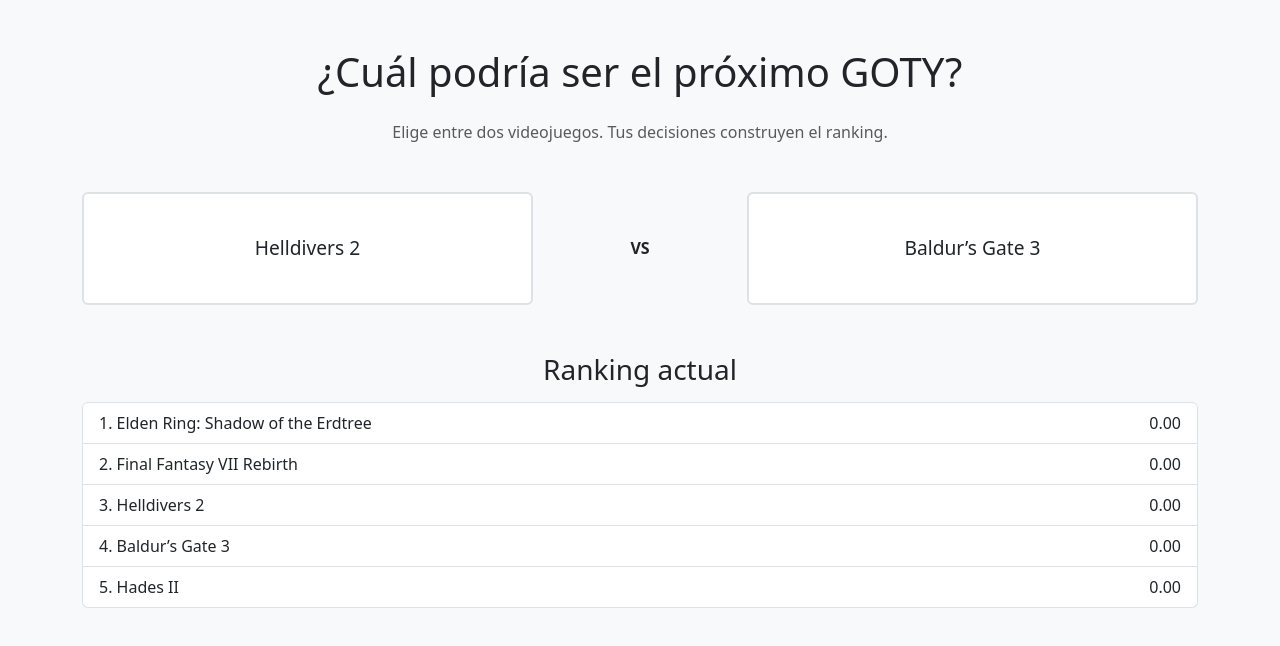
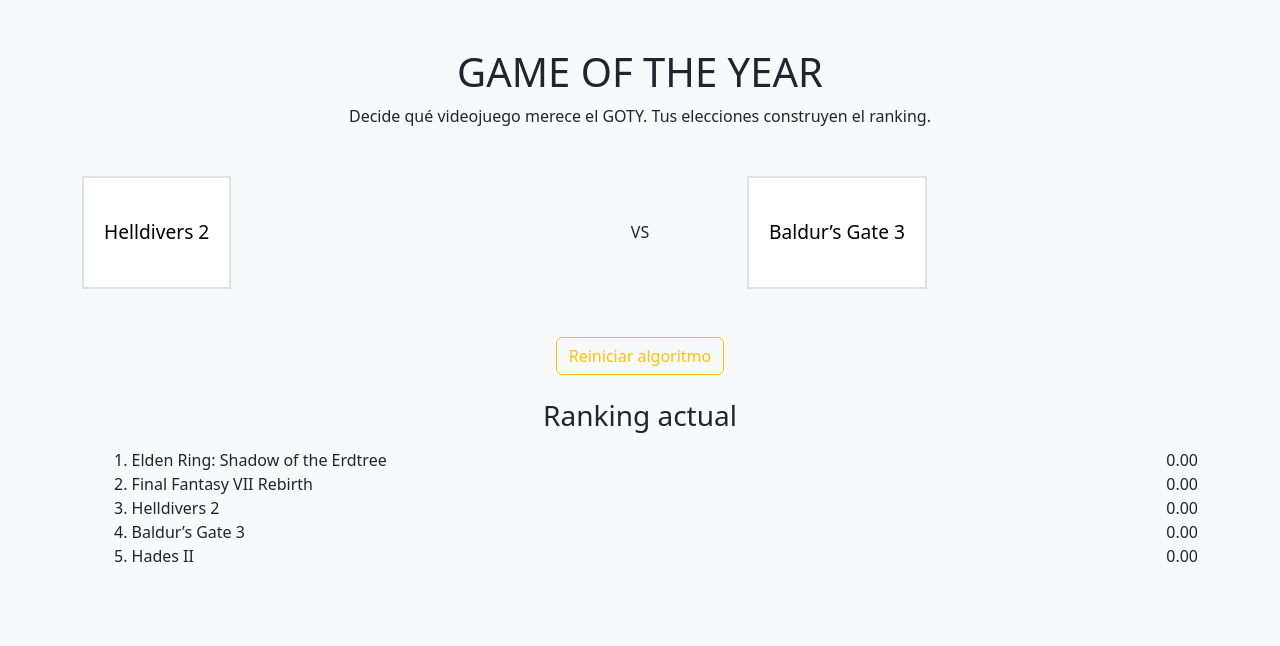
Before and after one commit to Diexx23/Algoritmo_GOTY, a plain HTML site: page index.html in a window 1280 px wide. Drawn offline with nearby package versions, Linux system fonts and the light colour scheme.

Commit message:
Update title and restructure HTML layout

```diff
--- a/index.html
+++ b/index.html
@@ -2,7 +2,7 @@
 <html lang="es">
 <head>
   <meta charset="UTF-8" />
-  <title>Predicción GOTY - Algoritmo A/B</title>
+  <title>Predicción GOTY | Algoritmo A/B</title>
 
   <!-- Bootstrap -->
   <link href="https://cdn.jsdelivr.net/npm/bootstrap@5.3.2/dist/css/bootstrap.min.css" rel="stylesheet">
@@ -12,30 +12,47 @@
 <body>
 
 <div class="container py-5">
-  <h1 class="text-center mb-4">¿Cuál podría ser el próximo GOTY?</h1>
 
-  <p class="text-center text-muted mb-5">
-    Elige entre dos videojuegos. Tus decisiones construyen el ranking.
-  </p>
+  <header class="text-center mb-5">
+    <h1 class="goty-title">GAME OF THE YEAR</h1>
+    <p class="subtitle">
+      Decide qué videojuego merece el GOTY.
+      Tus elecciones construyen el ranking.
+    </p>
+  </header>
 
-  <!-- Comparación A/B -->
-  <div class="row justify-content-center mb-4">
-    <div class="col-md-5">
-      <button id="optionA" class="game-card btn w-100"></button>
+  <!-- VS SECTION -->
+  <section class="vs-section mb-5">
+    <div class="row align-items-center">
+
+      <div class="col-md-5 mb-3 mb-md-0">
+        <button id="optionA" class="game-card"></button>
+      </div>
+
+      <div class="col-md-2 text-center vs-text">
+        VS
+      </div>
+
+      <div class="col-md-5">
+        <button id="optionB" class="game-card"></button>
+      </div>
+
     </div>
+  </section>
 
-    <div class="col-md-2 text-center align-self-center">
-      <strong>VS</strong>
-    </div>
-
-    <div class="col-md-5">
-      <button id="optionB" class="game-card btn w-100"></button>
-    </div>
+  <!-- CONTROLS -->
+  <div class="text-center mb-4">
+    <button id="resetBtn" class="btn btn-outline-warning">
+      Reiniciar algoritmo
+    </button>
   </div>
 
-  <!-- Ranking -->
-  <h3 class="text-center mt-5">Ranking actual</h3>
-  <ul id="ranking" class="list-group mt-3"></ul>
+  <!-- RANKING -->
+  <section>
+    <h3 class="ranking-title text-center mb-3">Ranking actual</h3>
+    <ul id="ranking" class="ranking-list"></ul>
+  </section>
+
 </div>
 
 <script src="app.js"></script>
```
